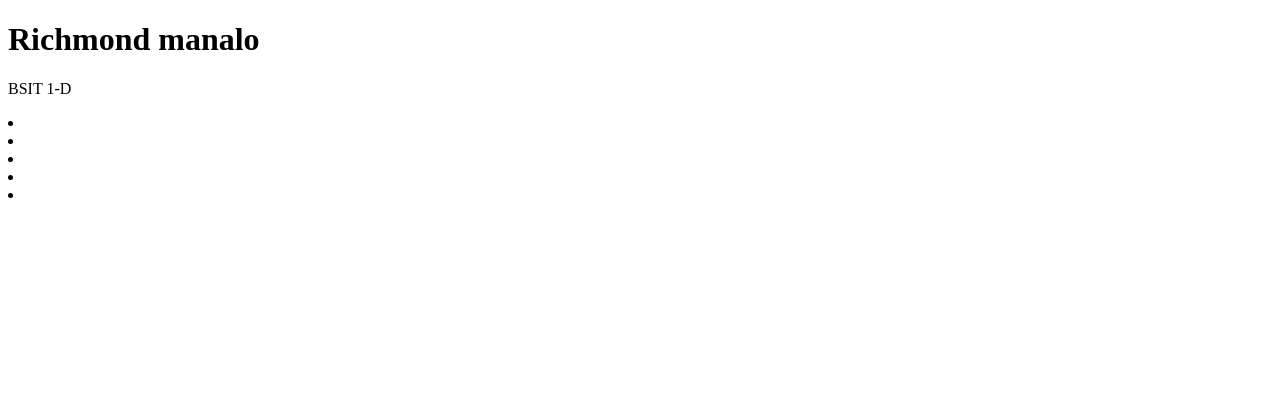
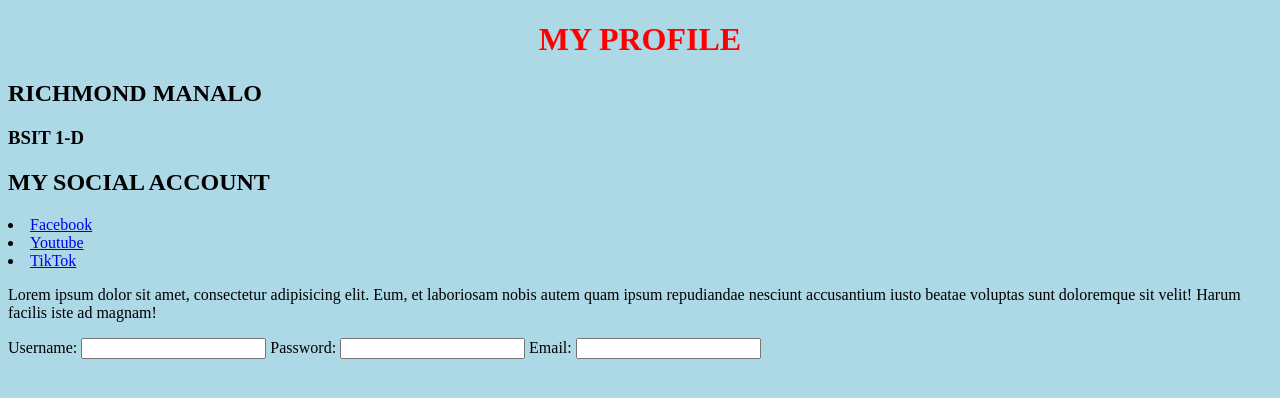
Before and after one commit to richmondmanalo731-lgtm/Manalo-Web, a plain HTML site: page myblog.html in a window 1280 px wide. Drawn offline with Linux system fonts and the light colour scheme.

Commit message:
Update Myblog.html
finising coloring

```diff
--- a/myblog.html
+++ b/myblog.html
@@ -1,33 +1,51 @@
-<!DOCTYPE html>
 <!DOCTYPE html>
 <html lang="en">
+    <style>
+        body {
+           background-color: lightblue;
+        }
+
+        h1 {
+            color: red;
+  text-align: center;
+        }
+
+
+    </style>
 <head>
-       <meta charset="UTF-8">
-       <meta name="viewport" content="width=device-width, initial-scale=1.0">
-       <title></title>
-       <head>
-       <meta charset="UTF-8">
-       <meta name="viewport" content="width=device-width, initial-scale=1.0">
-    <title>My Blog</title>
-    <head>
+    <meta charset="UTF-8">
+    <meta name="viewport" content="width=device-width, initial-scale=1.0">
+    <title>manalo</title>
 
-    </head>
+    <h1>MY PROFILE</1>
+        <h2>RICHMOND MANALO</h2>
+        <h3>BSIT 1-D</h3>
+<h2>MY SOCIAL ACCOUNT</h2>
+        <li><a class "nav1" href="https://www.facebook.com/">Facebook</a>
+            <li><a class "nav1" href="https://www.youtube.com/">Youtube</a>
+                <li><a class "nav1" href="https://www.tiktok.com/en/">TikTok</a>
+
+                    <p>
+                        Lorem ipsum dolor sit amet, consectetur adipisicing elit. Eum, et laboriosam nobis autem quam ipsum repudiandae nesciunt accusantium iusto beatae voluptas sunt doloremque sit velit! Harum facilis iste ad magnam!
+                    </p>
+<head>
     <body>
-    <header>
-    <h1>Richmond manalo</header>
-    <p>BSIT 1-D</p>
-       <li><a href=""></a></li>
-       <li><a href=""></a></li>
-       <li><a href=""></a></li>
-       <li><a href=""></a></li>
-       <li><a href=""></a></li>
+        <form action="index.php" method="POST">
+                        <label for="usernaeme">Username:</label>
+                        <input type="text" id="username">
 
-    </nav>
+        <label for="passsword">Password:</label>
+        <input type="text"  id="Password">
 
-    <head>
+        <label for="email">Email:</label>
+        <input type="text"  id="Gmail">
+</head>
 
-    <aside></aside>
-    <main></main>
-    <footer></footer>
-    </body>
-    </html>
+
+
+
+</head>
+<body>
+
+</body>
+</html>
```
